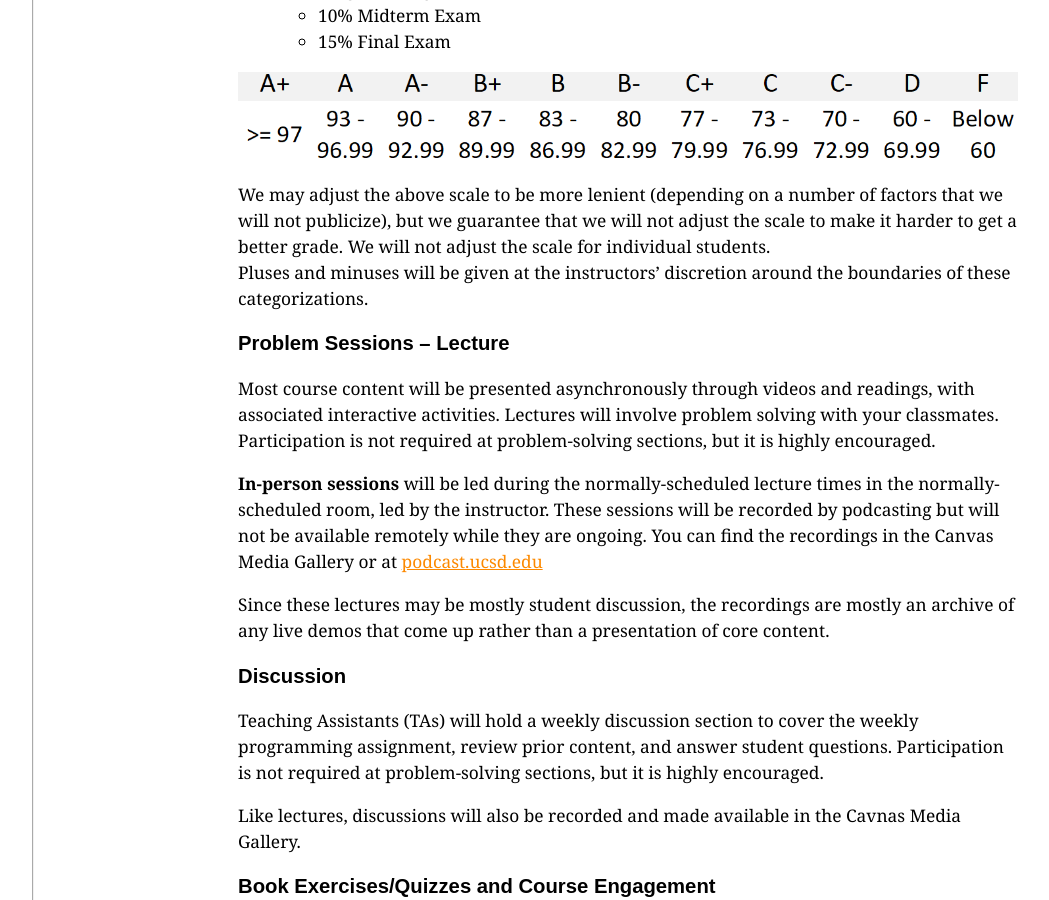
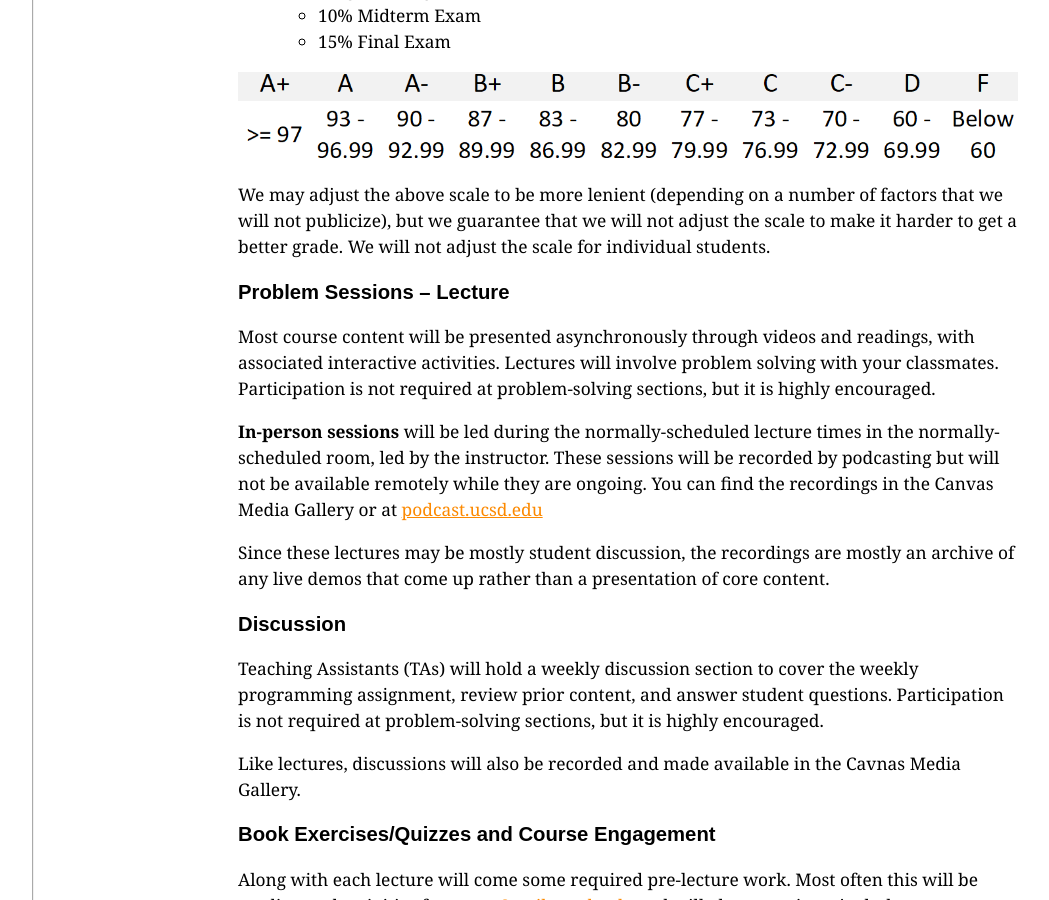
Before and after one commit to ucsd-cse11-su222/ucsd-cse11-su222.github.io, a Jekyll site: the page built from syllabus.md, in a window 1280 px wide and 900 px high, scrolled down 738 px. Shown: the whole window, without its empty margins (56-1105 px from the left). Built offline with Jekyll 4.4.1, drawn with Linux system fonts in a browser that asks for light colours.

Commit message:
Update syllabus.md

```diff
--- a/syllabus.md
+++ b/syllabus.md
@@ -42,8 +42,6 @@ We may adjust the above scale to be more lenient
 (depending on a number of factors that we will not publicize), but we guarantee
 that we will not adjust the scale to make it harder to get a better grade.
 We will not adjust the scale for individual students.
-Pluses and minuses will be given at the instructors'
-discretion around the boundaries of these categorizations.
 
 <h3>Problem Sessions – Lecture</h3>
 
```
